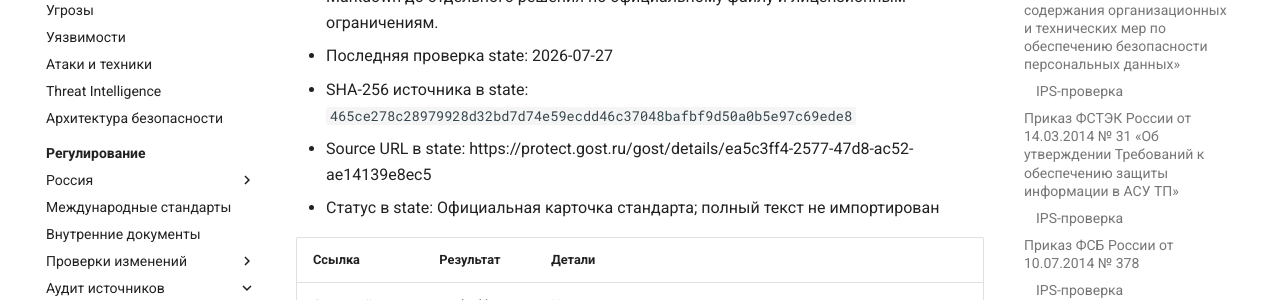
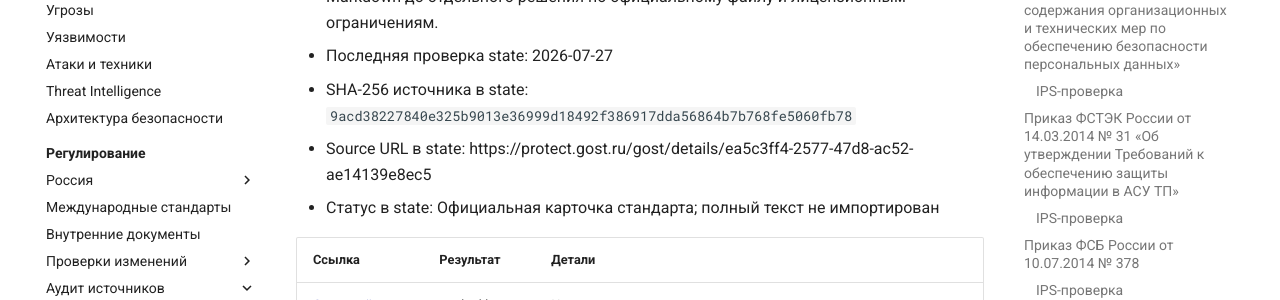
Before and after one commit to lexxand/base.cyberpractice, an MkDocs documentation site: the page built from docs/regulation/source-audits/latest.md, in a window 1280 px wide and 900 px high, scrolled down 21160 px. Shown: the part 153-453 px from the top of the window. Built offline with MkDocs 1.6.1 and Material for MkDocs 9.7.7, drawn with Linux system fonts in a browser that asks for light colours; comment, search, counter and statistics services are not loaded.

Commit message:
Update regulation documents

```diff
--- a/docs/regulation/source-audits/latest.md
+++ b/docs/regulation/source-audits/latest.md
@@ -502,7 +502,7 @@
 - Почему не full-text: импортирована официальная карточка/страница метаданных; полный текст документа в этом источнике не опубликован или требует отдельного официального источника
 - Примечание: Карточка стандарта импортирована с protect.gost.ru и ежедневно проверяется по SHA-256 HTML-фрагмента. Полный текст ГОСТ не импортируется в Markdown до отдельного решения по официальному файлу и лицензионным ограничениям.
 - Последняя проверка state: 2026-07-27
-- SHA-256 источника в state: `465ce278c28979928d32bd7d74e59ecdd46c37048bafbf9d50a0b5e97c69ede8`
+- SHA-256 источника в state: `9acd38227840e325b9013e36999d18492f386917dda56864b7b768fe5060fb78`
 - Source URL в state: https://protect.gost.ru/gost/details/ea5c3ff4-2577-47d8-ac52-ae14139e8ec5
 - Статус в state: Официальная карточка стандарта; полный текст не импортирован
 
```
